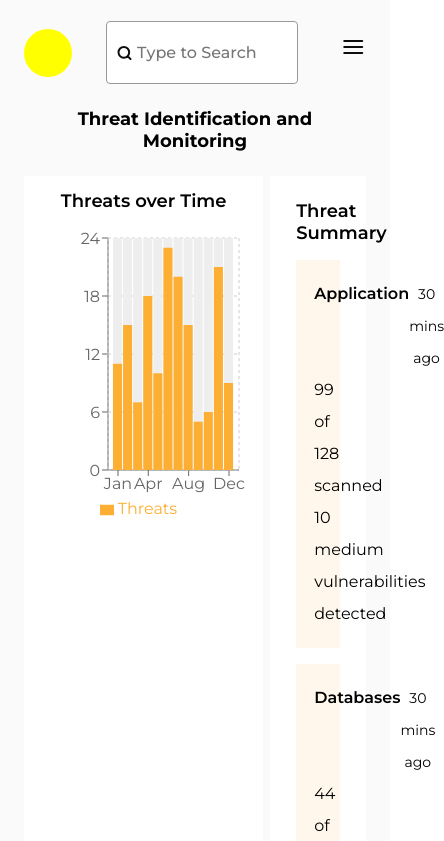
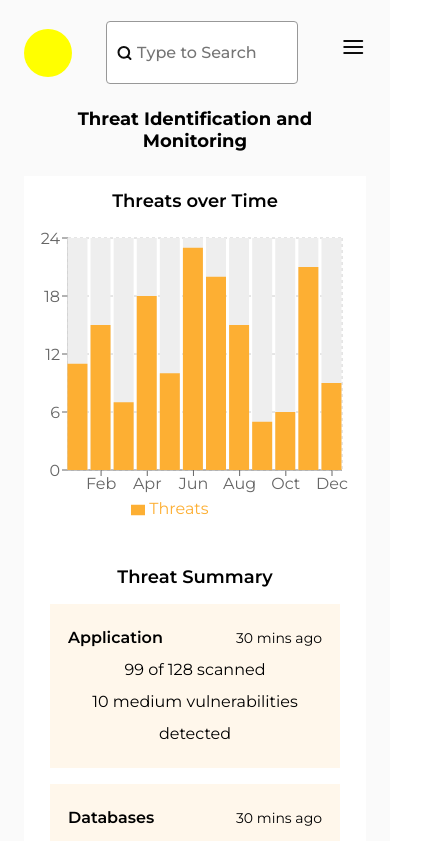
Before and after one commit to iSecure-Capstone-Group/Tech-Detect, a React (Create React App) app: page /dashboard/threat-monitoring in a window 390 px wide. Shown: the top 841 px of the page, 444 px wide, since content can reach past the window. Built offline with nearby package versions, Linux system fonts and the light colour scheme.

Commit message:
create responsive styling for threat monitoring

```diff
--- a/src/pages/dashboard/dashboardSections/charts/barChart.jsx
+++ b/src/pages/dashboard/dashboardSections/charts/barChart.jsx
@@ -74,7 +74,7 @@ const SimpleBarChart = () => {
       margin={{
         top: 10,
         right: 10,
-        left: 10,
+        left: -30,
         bottom: 10,
       }}
       barSize={20}
--- a/src/pages/dashboard/dashboardSections/threatMonitoring.jsx
+++ b/src/pages/dashboard/dashboardSections/threatMonitoring.jsx
@@ -25,7 +25,7 @@ const ThreatMonitoring = () => {
 
             <section className={threatStyles.threatSummaryContainer}>
               <p className={styles.chartTitle}>Threat Summary</p>
-              <div>
+              <div className={threatStyles.allThreatMonitorContainer}>
                 <div className={threatStyles.threatMonitorSummaryContainer}>
                   <ThreatSummary threatLocation="Application" time="30 mins ago" NumOfThreats="99 of 128 scanned" vulnerabilities="10 medium vulnerabilities detected"/>
                 </div>
--- a/src/pages/dashboard/dashboardSections/threatMonitoring.module.css
+++ b/src/pages/dashboard/dashboardSections/threatMonitoring.module.css
@@ -5,6 +5,7 @@
 
 .barChartContainer{
     width: 70%;
+
     background-color: white;
     padding: 14px;
 }
@@ -43,3 +44,38 @@
 .threatAndTimeContainer > p{
     font-size: 14px;
 }
+
+
+
+/* ######## RESPONSIVE STYLING ######### */
+
+/* ######## TABLET VIEW ######### */
+@media screen and (max-width: 1253px){
+    .threatContainer{
+        flex-wrap: wrap;
+    }
+
+    .barChartContainer, .threatSummaryContainer{
+        width: 100%;
+    }
+
+    .allThreatMonitorContainer{
+        display: flex;
+        justify-content: space-between;
+        flex-wrap: wrap;
+    }
+
+    .threatMonitorSummaryContainer{
+        width: 49%;
+    }
+}
+
+@media screen and (max-width: 797px){
+    .threatMonitorSummaryContainer{
+        width: 100%;
+    }
+
+    .barChartContainer{
+        width: 100%;
+    }
+}
```
